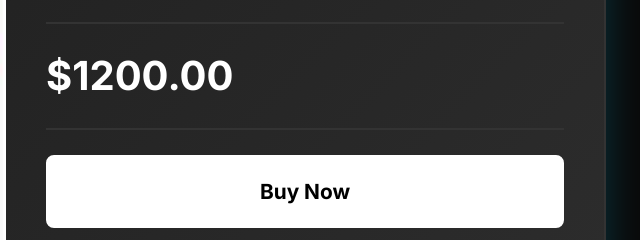
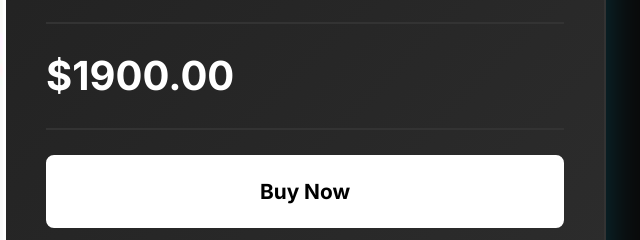
Before and after one commit to euanchua06/aerialab-website, a plain HTML site: page scanner-detail.html in a window 1280 px wide. Shown: the part 498-738 px from the top of the page, 614-1254 px from the left. Drawn offline with Linux system fonts and the light colour scheme.

Commit message:
Update scanner-detail.html

```diff
--- a/scanner-detail.html
+++ b/scanner-detail.html
@@ -275,7 +275,7 @@
                         </div>
 
                         <div class="product-pricing">
-                            <div class="price-tag">$1200.00</div>
+                            <div class="price-tag">$1900.00</div>
                         </div>
 
                         <a href="checkout-scanner.html" class="buy-now-btn">Buy Now</a>
```
